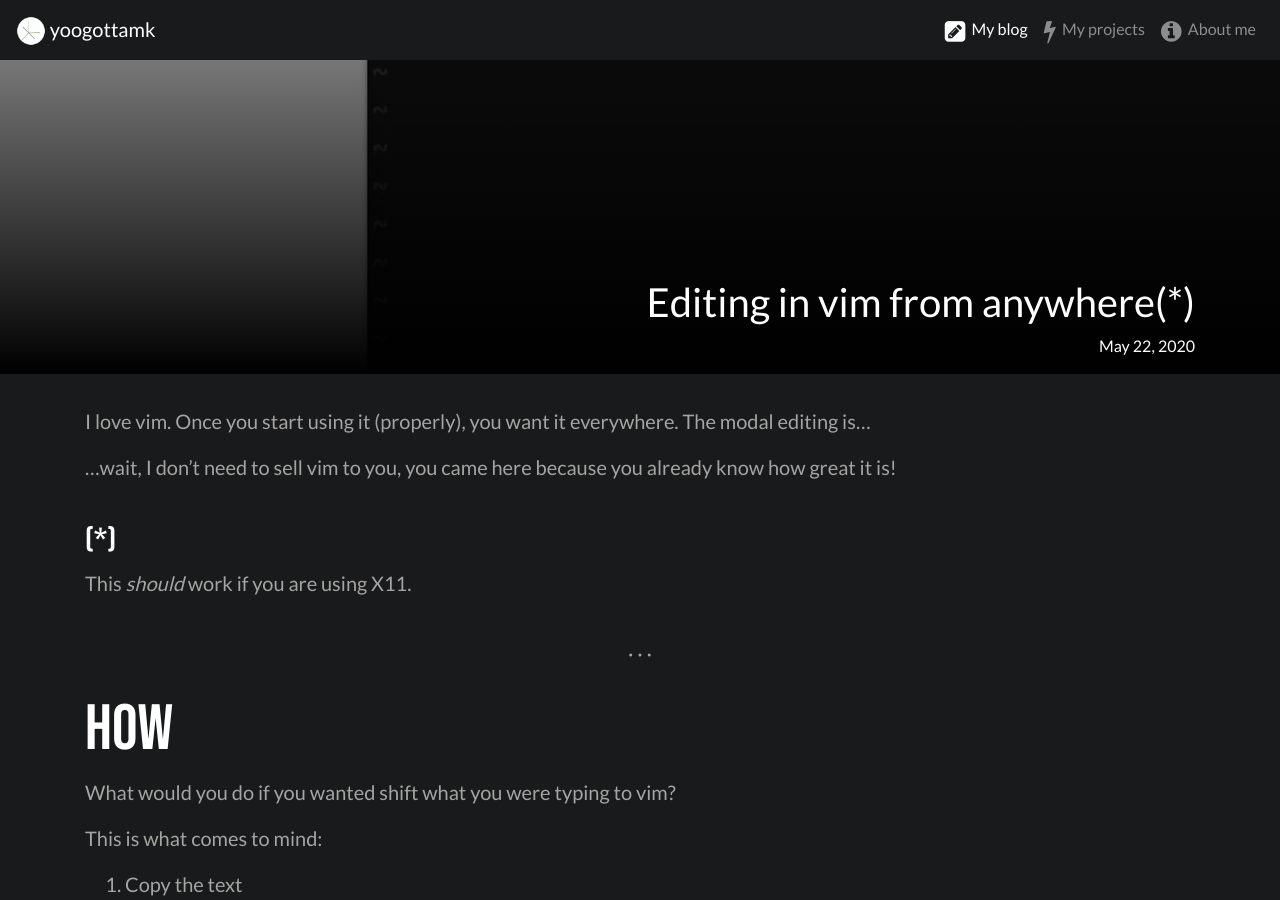
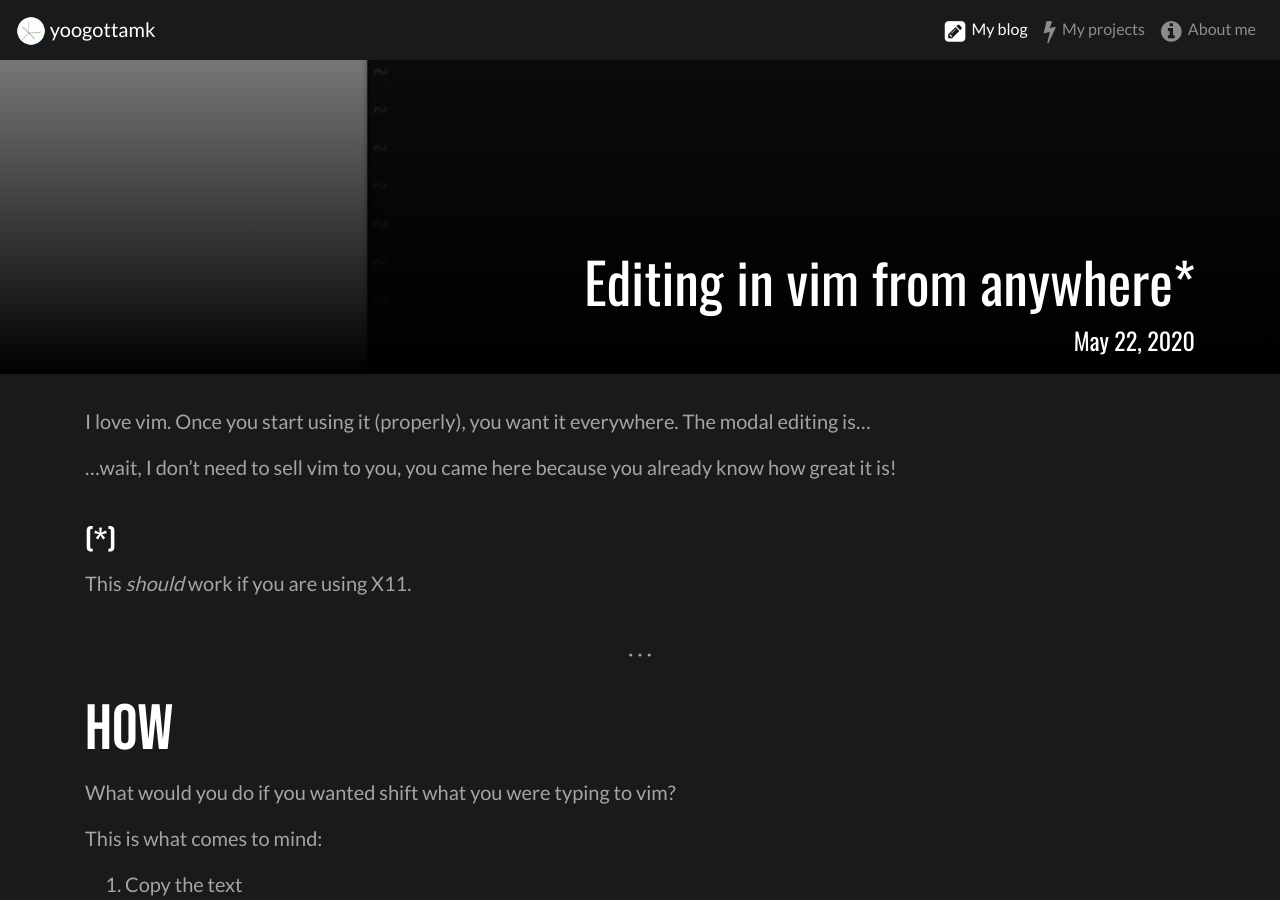
Before and after one commit to yoogottamk/yoogottamk.github.io, a Jekyll site: the page built from _posts/2020-05-22-vim-anywhere.md, in a window 1280 px wide and 900 px high, scrolled down 361 px. Built offline with Jekyll 4.4.1, drawn with Linux system fonts in a browser that asks for light colours; comment, search, counter and statistics services are not loaded; some of the changed text lies outside the part shown.

Commit message:
changed font; added keyboard shortcut instruction (thanks @jaidev123)

```diff
--- a/_data/fonts.yml
+++ b/_data/fonts.yml
@@ -1,7 +1,7 @@
 /blog/:
-  - "https://fonts.googleapis.com/css?family=Bebas+Neue&display=swap"
+  - "https://fonts.googleapis.com/css2?family=Bebas+Neue&family=Oswald&display=swap"
 /projects/:
-  - "https://fonts.googleapis.com/css?family=Bebas+Neue&display=swap"
+  - "https://fonts.googleapis.com/css2?family=Bebas+Neue&display=swap"
 /about/:
-  - "https://fonts.googleapis.com/css?family=Fira+Mono&display=swap"
+  - "https://fonts.googleapis.com/css2?family=Fira+Mono&display=swap"
   - "https://cdn.rawgit.com/konpa/devicon/df6431e323547add1b4cf45992913f15286456d3/devicon.min.css"
--- a/_posts/2020-05-22-vim-anywhere.md
+++ b/_posts/2020-05-22-vim-anywhere.md
@@ -1,6 +1,6 @@
 ---
 layout: post
-blogTitle: Editing in vim from anywhere(*)
+blogTitle: Editing in vim from anywhere*
 blogImage: edit-vim.webp
 tags:
  - vim
--- a/css/post.css
+++ b/css/post.css
@@ -20,6 +20,12 @@
     right: 0;
 
     bottom: 1rem;
+    font-family: "Oswald";
+    font-size: 1.5rem;
+}
+
+.jumbotron > .container > h1 {
+    font-size: 3.5rem;
 }
 
 /*
```
Also changed, not shown: other parts of _posts/2020-05-22-vim-anywhere.md (+1 -1 lines).
